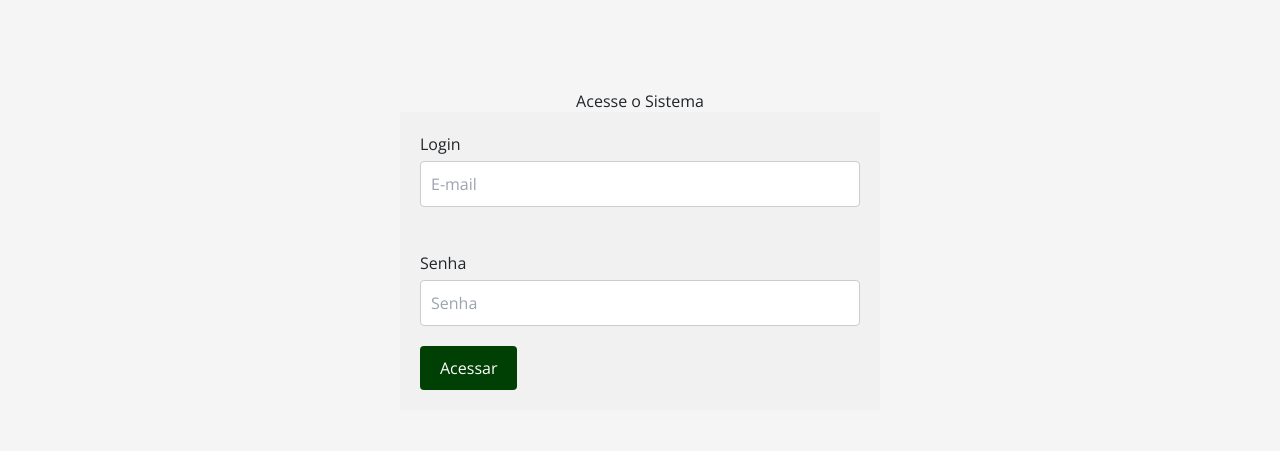
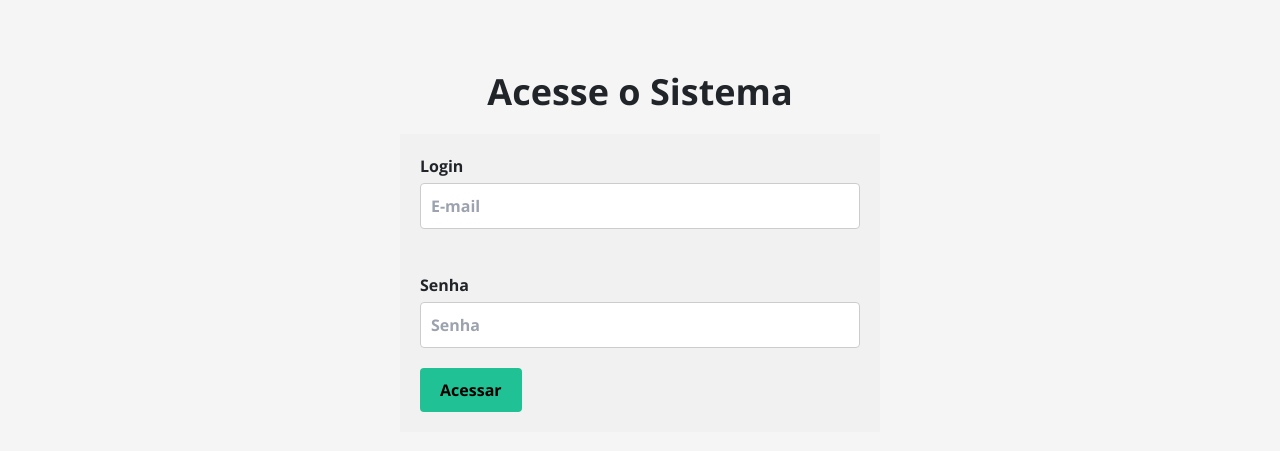
Before and after one commit to ricardo-werner/LAB365-FullStack-M3PFC-FrontEnd-Squad2, a React (Vite) app: page / in a window 1280 px wide. Shown: the part 237-688 px from the top of the page. Built offline with nearby package versions, Linux system fonts and the light colour scheme; no server answers.

Commit message:
style: add #login h1 e trocada cor-botão "submit"

```diff
--- a/src/pages/Login/login.css
+++ b/src/pages/Login/login.css
@@ -5,6 +5,12 @@
   justify-content: center;
   min-height: 100vh;
   padding: 0 20px;
+  font-weight: bold;
+}
+
+#login h1 {
+  font-size: 36px;
+  margin-bottom: 20px;
 }
 
 #login .formLogin {
@@ -28,8 +34,8 @@
 }
 
 #login button {
-  background-color: #014004;
-  color: white;
+  background-color: rgb(32, 193, 148);
+  color: #000;
   padding: 10px 20px;
   border: none;
   border-radius: 4px;
```
